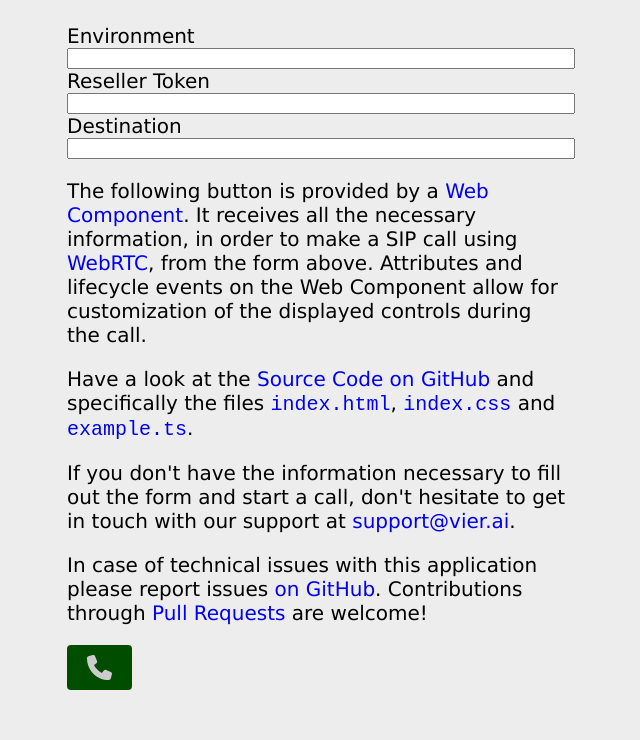
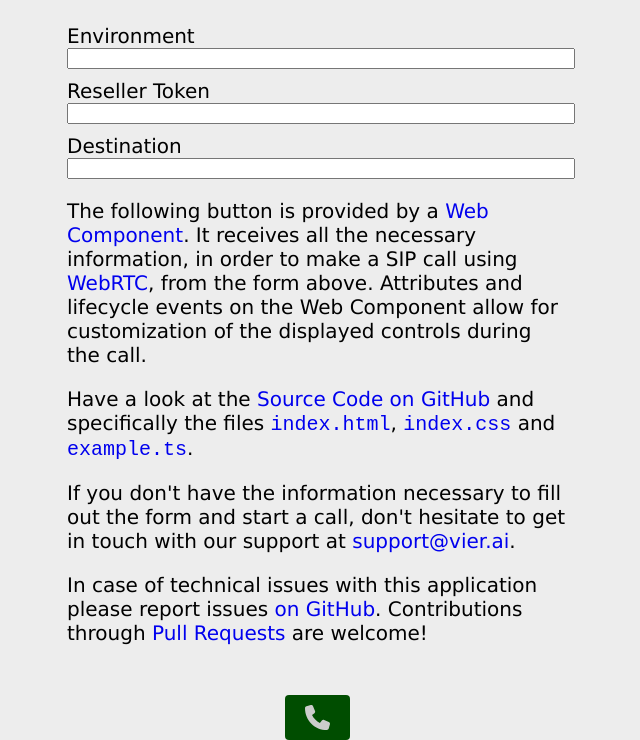
Before and after one commit to VIER-CognitiveVoice/reference-webrtc-client, a website built with webpack: page index.html in a window 1280 px wide. Shown: the part 168-908 px from the top of the page, without its empty margins (323-963 px from the left). Before the commit the page ends 858 px from the top, so only its background shows below. Built offline with nearby package versions, Linux system fonts and the light colour scheme.

Commit message:
slightly better placement :D

```diff
--- a/index.css
+++ b/index.css
@@ -18,6 +18,15 @@ a {
 input[type=text], input[type=tel] {
     display: block;
     width: 100%;
+}
+
+div.form-field {
+    margin-bottom: 10px;
+}
+
+div#call-button {
+    margin-top: 50px;
+    text-align: center;
 }
 
 span#connect {
--- a/index.html
+++ b/index.html
@@ -13,7 +13,7 @@
             <h1>Cognitive Voice Gateway - WebRTC Reference Client</h1>
             <section>
                 <form>
-                    <div>
+                    <div class="form-field">
                         <div>
                             <label for="environment">Environment</label>
                         </div>
@@ -21,7 +21,7 @@
                             <input id="environment" name="environment" type="text">
                         </div>
                     </div>
-                    <div>
+                    <div class="form-field">
                         <div>
                             <label for="reseller-token">Reseller Token</label>
                         </div>
@@ -29,7 +29,7 @@
                             <input id="reseller-token" name="reseller-token" type="text">
                         </div>
                     </div>
-                    <div>
+                    <div class="form-field">
                         <div>
                             <label for="destination">Destination</label>
                         </div>
@@ -57,7 +57,7 @@
                         <a href="https://github.com/VIER-CognitiveVoice/reference-webrtc-client/issues" target="_blank">on GitHub</a>.
                         Contributions through <a href="https://github.com/VIER-CognitiveVoice/reference-webrtc-client/pulls" target="_blank">Pull Requests</a> are welcome!
                     </p>
-                    <div>
+                    <div id="call-button">
                         <input type="submit" hidden />
                         <cvg-webrtc-button volume-dtmf="0.03"><span>Call</span></cvg-webrtc-button>
                     </div>
```
